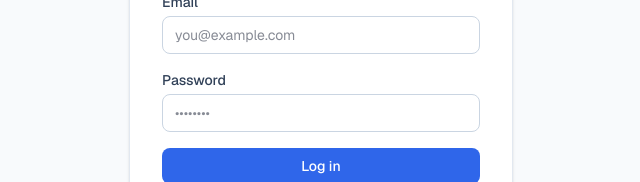
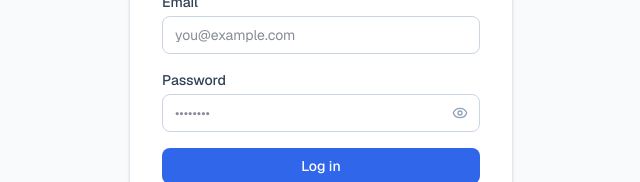
Before and after one commit to nilimaSahu22/secure-file-storage-service, a Next.js app: page /login in a window 1280 px wide. Shown: the part 337-519 px from the top of the page, without its empty margins (319-959 px from the left). Built offline with nearby package versions, Linux system fonts and the light colour scheme.

Commit message:
Add show/hide toggle to password fields on login and register
New PasswordInput component wraps the password <input> with an eye icon
button that toggles between type="password" and type="text", reused on
both /login and /register instead of duplicating the logic per page.

```diff
--- a/app/login/page.tsx
+++ b/app/login/page.tsx
@@ -4,6 +4,7 @@ import { useActionState } from "react";
 import Link from "next/link";
 import { Button } from "@/components/ui/Button";
 import { Input } from "@/components/ui/Input";
+import { PasswordInput } from "@/components/ui/PasswordInput";
 import { loginAction, type LoginState } from "./actions";
 
 const initialState: LoginState = {};
@@ -28,10 +29,9 @@ export default function LoginPage() {
             required
             placeholder="you@example.com"
           />
-          <Input
+          <PasswordInput
             id="password"
             name="password"
-            type="password"
             label="Password"
             required
             placeholder="••••••••"
--- a/app/register/page.tsx
+++ b/app/register/page.tsx
@@ -4,6 +4,7 @@ import { useActionState } from "react";
 import Link from "next/link";
 import { Button } from "@/components/ui/Button";
 import { Input } from "@/components/ui/Input";
+import { PasswordInput } from "@/components/ui/PasswordInput";
 import { registerAction, type RegisterState } from "./actions";
 
 const initialState: RegisterState = {};
@@ -36,10 +37,9 @@ export default function RegisterPage() {
             required
             placeholder="you@example.com"
           />
-          <Input
+          <PasswordInput
             id="password"
             name="password"
-            type="password"
             label="Password"
             required
             minLength={8}
--- /dev/null
+++ b/components/ui/PasswordInput.tsx
@@ -0,0 +1,43 @@
+"use client";
+
+import { forwardRef, useState, type InputHTMLAttributes } from "react";
+import { Eye, EyeOff } from "lucide-react";
+
+interface PasswordInputProps extends Omit<InputHTMLAttributes<HTMLInputElement>, "type"> {
+  label?: string;
+}
+
+export const PasswordInput = forwardRef<HTMLInputElement, PasswordInputProps>(
+  ({ label, id, className = "", ...props }, ref) => {
+    const [visible, setVisible] = useState(false);
+
+    return (
+      <div className="flex flex-col gap-1">
+        {label && (
+          <label htmlFor={id} className="text-sm font-medium text-slate-700">
+            {label}
+          </label>
+        )}
+        <div className="relative">
+          <input
+            ref={ref}
+            id={id}
+            type={visible ? "text" : "password"}
+            className={`w-full rounded-lg border border-slate-300 px-3 py-2 pr-10 text-sm text-slate-900 outline-none focus:border-blue-500 focus:ring-2 focus:ring-blue-100 ${className}`}
+            {...props}
+          />
+          <button
+            type="button"
+            onClick={() => setVisible((v) => !v)}
+            aria-label={visible ? "Hide password" : "Show password"}
+            className="absolute right-2 top-1/2 flex h-6 w-6 -translate-y-1/2 items-center justify-center rounded text-slate-400 hover:text-slate-600"
+          >
+            {visible ? <EyeOff size={16} /> : <Eye size={16} />}
+          </button>
+        </div>
+      </div>
+    );
+  }
+);
+
+PasswordInput.displayName = "PasswordInput";
```
